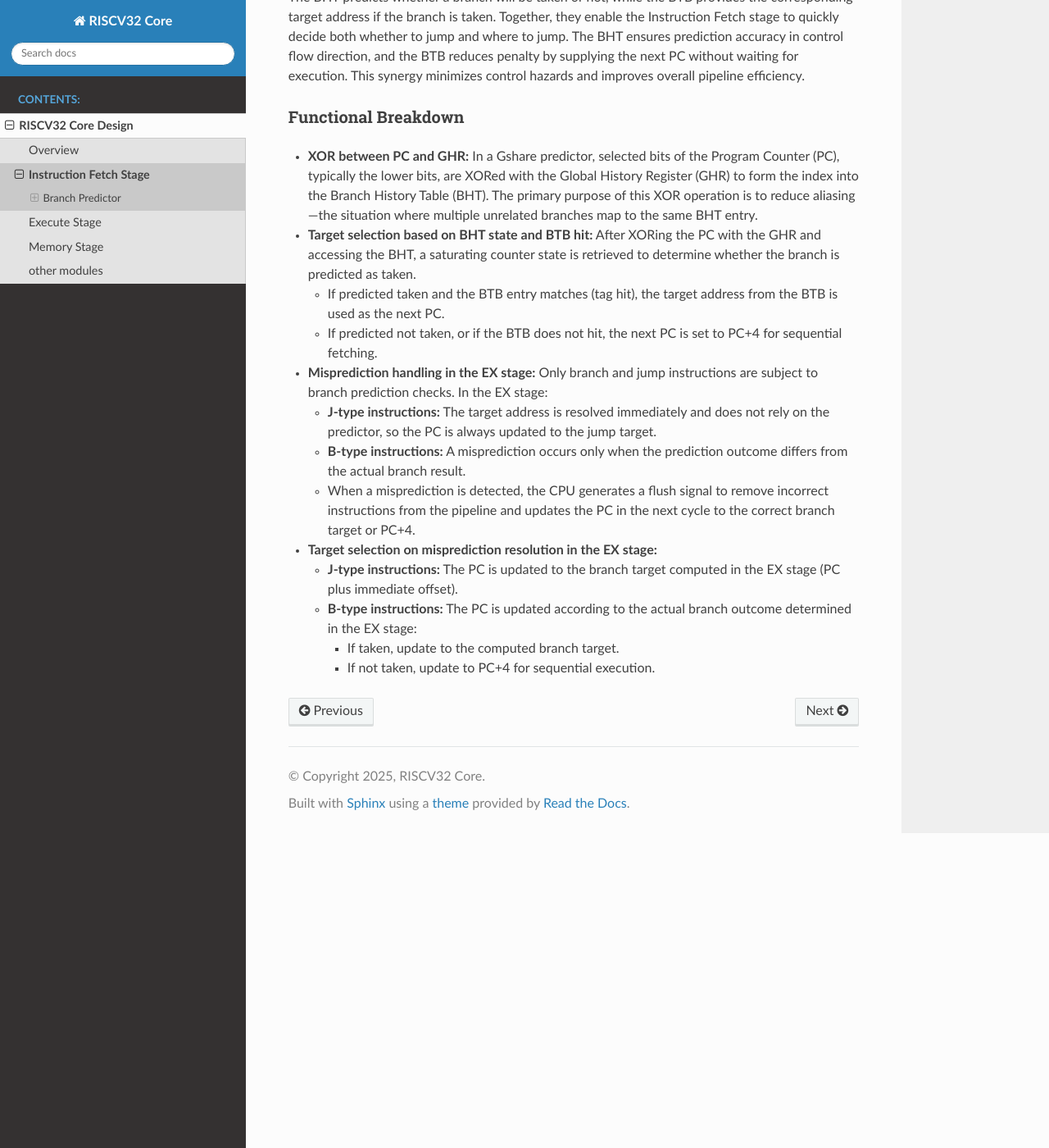
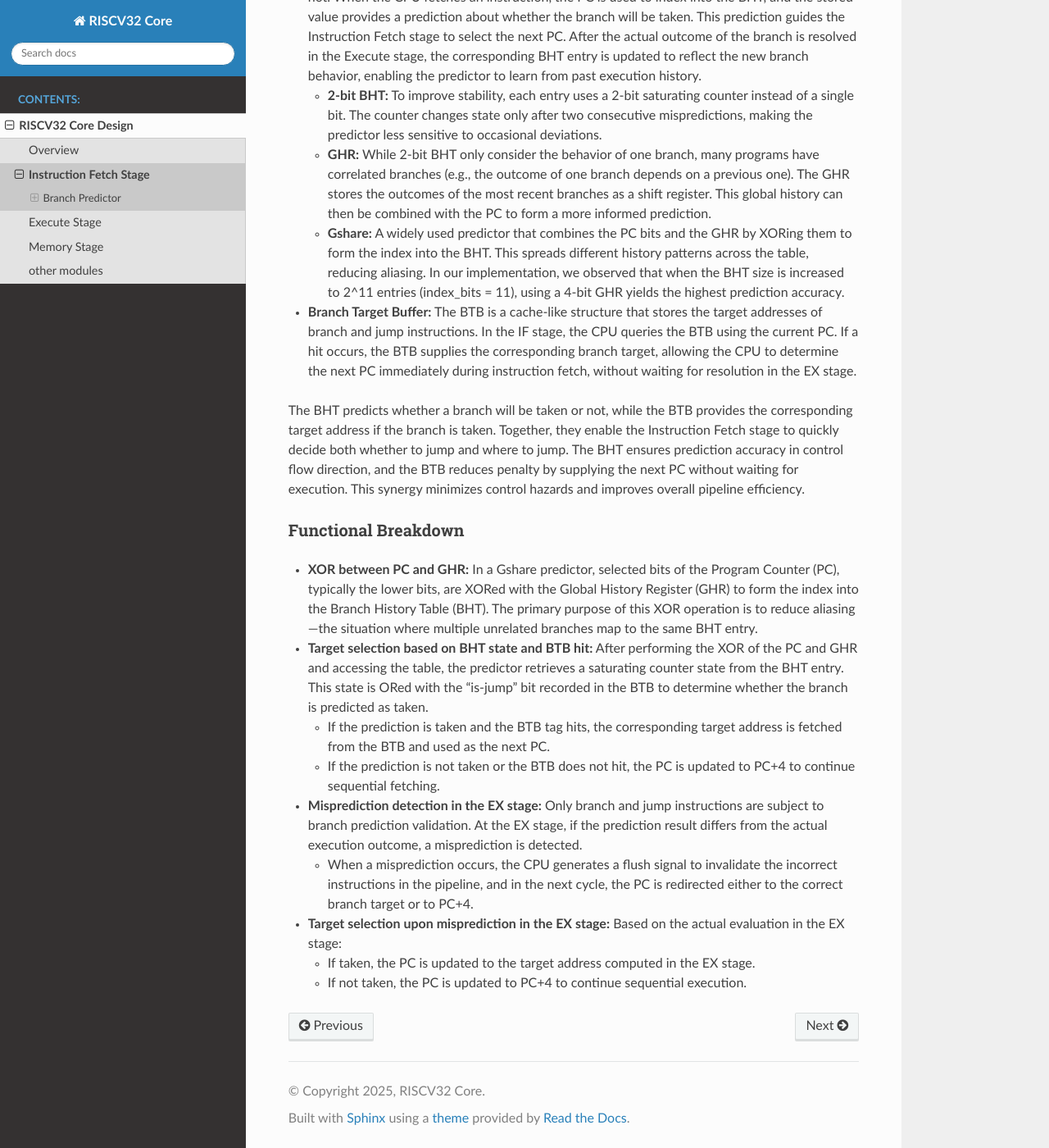
Before and after one commit to ttcn-0906/riscv32-core-doc, a Sphinx documentation site: the page built from docs/source/if_stage.md, in a window 1280 px wide and 1400 px high, scrolled down 1145 px. Shown: the whole window at 82% size. Built offline with Sphinx 7.4.7 and the Read the Docs theme 3.1.0, drawn with Linux system fonts in a browser that asks for light colours; some of the changed text lies outside the part shown.

Commit message:
Add IF stage documentation page

```diff
--- a/docs/source/if_stage.md
+++ b/docs/source/if_stage.md
@@ -2,7 +2,19 @@
 
 ## Branch Predictor
 
+### Architecture
+
+![image](./images/BP_Architecture.png)
+
 The primary role of the Branch Predictor is to anticipate whether the instruction at the current PC is a branch, and if so, whether it will be taken and to which target address. In the IF stage, the CPU relies on the prediction to determine the next fetch address, while in the EX stage the actual branch outcome is resolved and compared against the prediction. If a misprediction occurs, the **Branch History Table (BHT)** must be updated and the pipeline (e.g., IF/ID and ID/EX) flushed to remove incorrect instructions, ensuring correct program execution.
+
+### Module Breakdown
+
+- `Fetch.v`:Evaluate if the instruction at the EX stage requires updating the BHT or BTB.
+    - `BP_top.v`:Top-level BP module that controls all submodules.
+        - `gshare_bht.v`:Fuse the information from the PC and GHR to locate or update the corresponding prediction state.
+        - `btb.v`:Use the PC as the index to locate or update the corresponding target.
+
 
 ### Design Rationale
 
@@ -12,22 +24,18 @@
     - **2-bit BHT:** To improve stability, each entry uses a 2-bit saturating counter instead of a single bit. The counter changes state only after two consecutive mispredictions, making the predictor less sensitive to occasional deviations.
     - **GHR:** While 2-bit BHT only consider the behavior of one branch, many programs have correlated branches (e.g., the outcome of one branch depends on a previous one). The GHR stores the outcomes of the most recent branches as a shift register. This global history can then be combined with the PC to form a more informed prediction.
     - **Gshare:** A widely used predictor that combines the PC bits and the GHR by XORing them to form the index into the BHT. This spreads different history patterns across the table, reducing aliasing. In our implementation, we observed that when the BHT size is increased to 2^11 entries (index_bits = 11), using a 4-bit GHR yields the highest prediction accuracy.
-- **Branch Target Buffer:** The BTB is a cache-like structure that stores the target addresses of previously executed branch instructions. When the CPU fetches an instruction, the PC is used to index into the BTB. If there is a hit, the BTB provides the predicted target address, allowing the Instruction Fetch stage to redirect execution immediately without waiting for the branch to be resolved in the Execute stage. This significantly reduces the control hazard penalty. The BTB is updated in the Execute stage whenever a branch is resolved, ensuring that future predictions use the most recent target information.
+- **Branch Target Buffer:** The BTB is a cache-like structure that stores the target addresses of branch and jump instructions. In the IF stage, the CPU queries the BTB using the current PC. If a hit occurs, the BTB supplies the corresponding branch target, allowing the CPU to determine the next PC immediately during instruction fetch, without waiting for resolution in the EX stage.
 
 The BHT predicts whether a branch will be taken or not, while the BTB provides the corresponding target address if the branch is taken. Together, they enable the Instruction Fetch stage to quickly decide both whether to jump and where to jump. The BHT ensures prediction accuracy in control flow direction, and the BTB reduces penalty by supplying the next PC without waiting for execution. This synergy minimizes control hazards and improves overall pipeline efficiency.
 
 ### Functional Breakdown
 
 - **XOR between PC and GHR:** In a Gshare predictor, selected bits of the Program Counter (PC), typically the lower bits, are XORed with the Global History Register (GHR) to form the index into the Branch History Table (BHT). The primary purpose of this XOR operation is to reduce aliasing—the situation where multiple unrelated branches map to the same BHT entry.
-- **Target selection based on BHT state and BTB hit:** After XORing the PC with the GHR and accessing the BHT, a saturating counter state is retrieved to determine whether the branch is predicted as taken.
-    - If predicted taken and the BTB entry matches (tag hit), the target address from the BTB is used as the next PC.
-    - If predicted not taken, or if the BTB does not hit, the next PC is set to PC+4 for sequential fetching.
-- **Misprediction handling in the EX stage:** Only branch and jump instructions are subject to branch prediction checks. In the EX stage:
-    - **J-type instructions:** The target address is resolved immediately and does not rely on the predictor, so the PC is always updated to the jump target.
-    - **B-type instructions:** A misprediction occurs only when the prediction outcome differs from the actual branch result.
-    - When a misprediction is detected, the CPU generates a flush signal to remove incorrect instructions from the pipeline and updates the PC in the next cycle to the correct branch target or PC+4.
-- **Target selection on misprediction resolution in the EX stage:**
-    - **J-type instructions:** The PC is updated to the branch target computed in the EX stage (PC plus immediate offset).
-    - **B-type instructions:** The PC is updated according to the actual branch outcome determined in the EX stage:
-        - If taken, update to the computed branch target.
-        - If not taken, update to PC+4 for sequential execution.
+- **Target selection based on BHT state and BTB hit:** After performing the XOR of the PC and GHR and accessing the table, the predictor retrieves a saturating counter state from the BHT entry. This state is ORed with the “is-jump” bit recorded in the BTB to determine whether the branch is predicted as taken.
+    - If the prediction is taken and the BTB tag hits, the corresponding target address is fetched from the BTB and used as the next PC.
+    - If the prediction is not taken or the BTB does not hit, the PC is updated to PC+4 to continue sequential fetching.
+- **Misprediction detection in the EX stage:** Only branch and jump instructions are subject to branch prediction validation. At the EX stage, if the prediction result differs from the actual execution outcome, a misprediction is detected.
+    - When a misprediction occurs, the CPU generates a flush signal to invalidate the incorrect instructions in the pipeline, and in the next cycle, the PC is redirected either to the correct branch target or to PC+4.
+- **Target selection upon misprediction in the EX stage:** Based on the actual evaluation in the EX stage:
+    - If taken, the PC is updated to the target address computed in the EX stage.
+    - If not taken, the PC is updated to PC+4 to continue sequential execution.
```
Also changed, not shown: docs/source/images/BP_Architecture.png (added).
